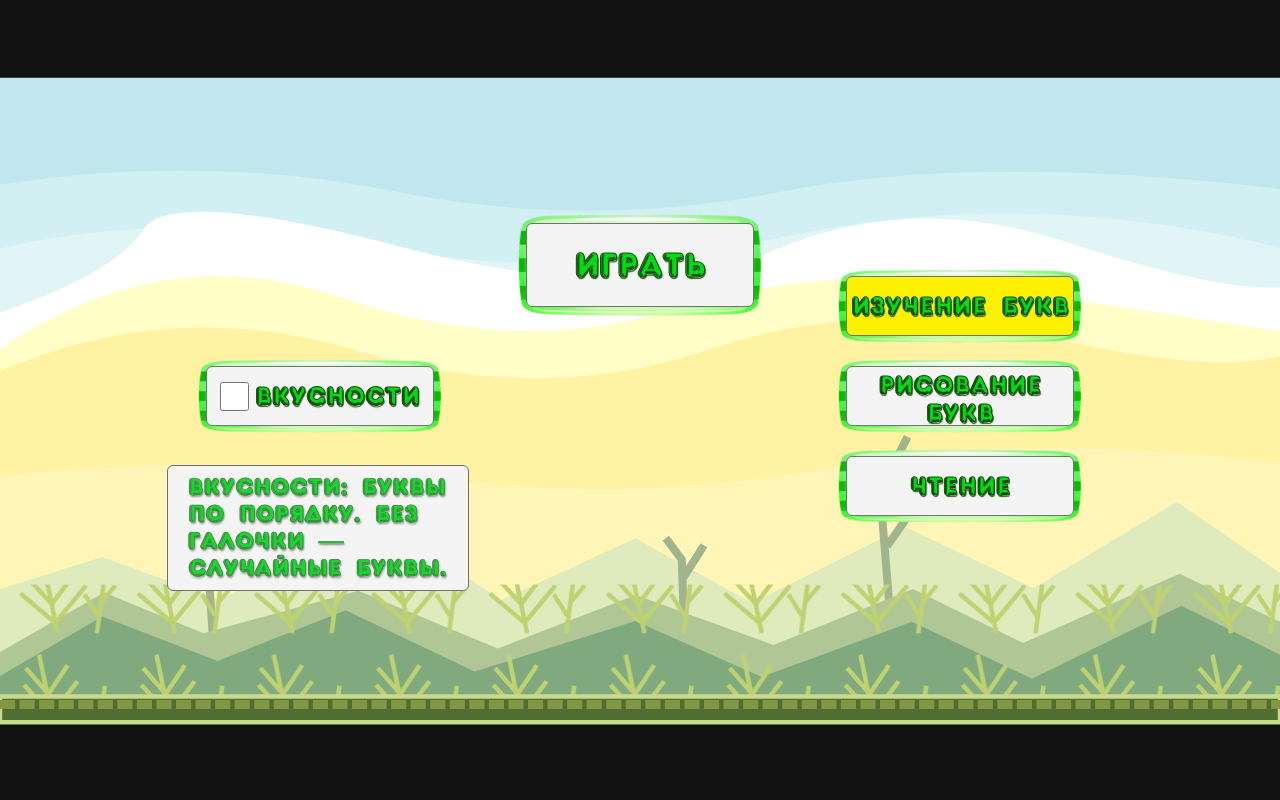
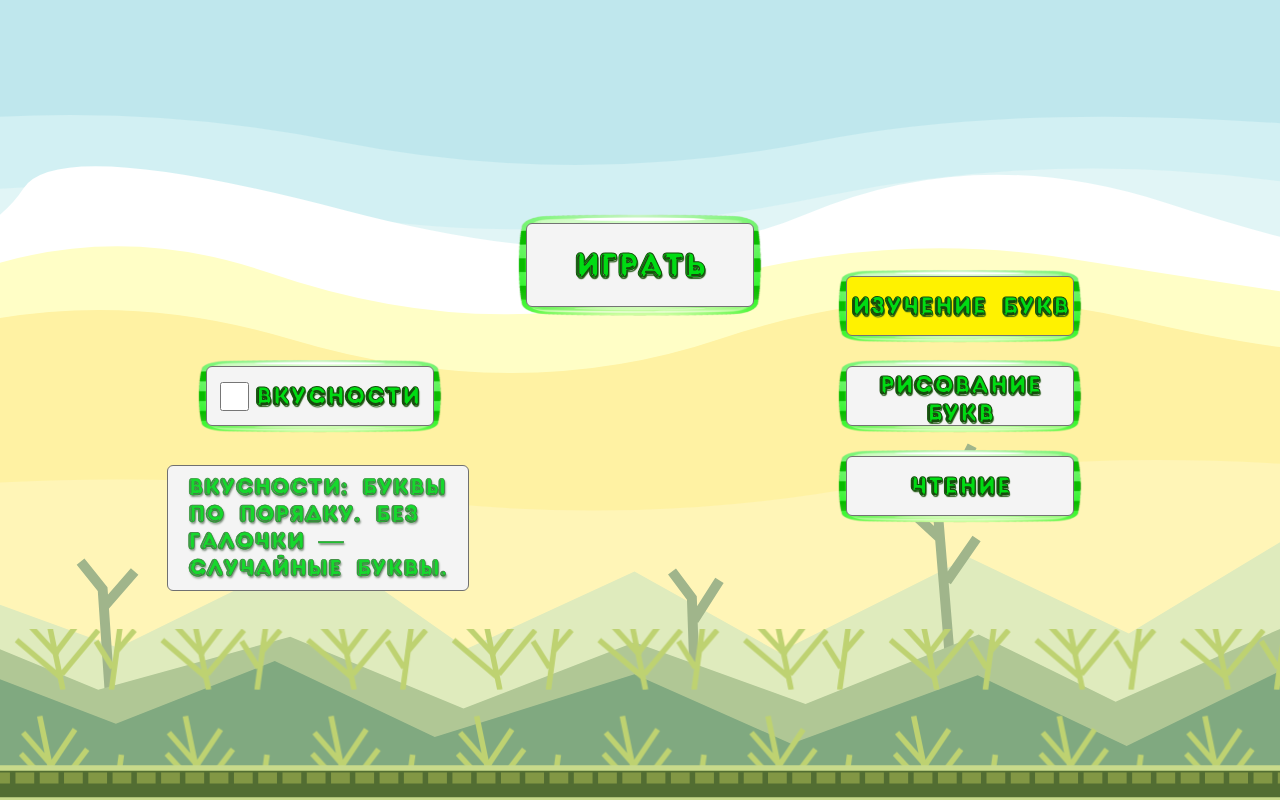
Before and after one commit to lesl22574/pr-agent1, a plain HTML site: page 1/index.html in a window 1280 px wide. Drawn offline with Linux system fonts and the light colour scheme.

Commit message:
Добавить полноэкранные фоны и музыку стартового меню
Co-authored-by: arena-agent <297053741+arena-agent@users.noreply.github.com>

```diff
--- a/1/css/style.css
+++ b/1/css/style.css
@@ -16,12 +16,16 @@ html, body {
   transform-origin: center center;
 }
 
-/* ---- Фон (placeholder: положите assets/img/bg.jpg) ---- */
+/* Фон независим от масштаба игрового поля и заполняет весь экран. */
 #bg {
-  position: absolute; inset: 0;
-  background:
-    url('../assets/img/bg.jpg') center / cover no-repeat,
-    linear-gradient(180deg, #9ddcf5 0%, #f5c6e6 45%, #b9ea8a 60%, #7fd36a 100%);
+  position: fixed; inset: 0; pointer-events: none;
+  background: #bfe7ed url('../assets/menu-bg.svg') center / cover no-repeat;
+}
+#bg.learning {
+  background-image: url('../assets/img/51.jpg'), url('../assets/menu-bg.svg');
+}
+#bg.wiping {
+  background-image: url('../wipe/assets/bg.png');
 }
 
 .screen { position: absolute; inset: 0; }
@@ -244,7 +248,7 @@ html, body {
   font-weight: 400;
   font-style: normal;
 }
-#bg { background: url('../assets/menu-bg.svg') center / 100% 100% no-repeat; }
+
 #start { display: block; background: transparent; }
 .candy {
   position: absolute; width: 300px; height: 86px; padding: 18px 28px;
@@ -271,4 +275,4 @@ html, body {
   font: 25px/1.08 Frankc, Arial, sans-serif; text-transform: uppercase; color: #16d82d;
   -webkit-text-stroke: .6px #397a3a; text-shadow: 1px 2px 2px #738673; }
 .restart { position: absolute; left: 490px; top: 580px; }
-#wipe { width: 1280px; height: 720px; border: 0; z-index: 6; background: #e8f5df; }
+#wipe { width: 1280px; height: 720px; border: 0; z-index: 6; background: transparent; }
--- a/1/index.html
+++ b/1/index.html
@@ -7,11 +7,12 @@
   <!-- SDK Яндекс Игр (GameReady) -->
   <script async src="https://yandex.ru/games/sdk/v2"></script>
   <link rel="preload" href="assets/fonts/frankc.woff2?v=2" as="font" type="font/woff2" crossorigin>
-  <link rel="stylesheet" href="css/style.css?v=2">
+  <link rel="stylesheet" href="css/style.css?v=3">
 </head>
 <body>
+  <div id="bg" aria-hidden="true"></div>
+  <audio id="menuMusic" src="assets/audio/Veselaya_karusel.mp3" preload="none" loop></audio>
   <div id="stage">
-    <div id="bg"></div>
 
     <!-- ===== Режим 1: выбор карточки с буквой ===== -->
     <div id="game" class="screen hidden">
--- a/1/js/game.js
+++ b/1/js/game.js
@@ -13,7 +13,7 @@
 
   const $ = (id) => document.getElementById(id);
   const ui = {
-    stage: $('stage'),
+    stage: $('stage'), bg: $('bg'), menuMusic: $('menuMusic'),
     game: $('game'), pop: $('pop'), read: $('read'), hud: $('hud'),
     start: $('start'), end: $('end'), wipe: $('wipe'),
     count: $('count'), pic: $('pic'), letter: $('letter'), cards: $('cards'),
@@ -134,9 +134,26 @@
     }
   }
 
+  // Музыка звучит только в открытом меню; отказ автозапуска не мешает игре.
+  function updateMenuMusic() {
+    const music = ui.menuMusic;
+    if (!ui.start.classList.contains('hidden') && canSound() && !document.hidden) {
+      const attempt = music.play();
+      if (attempt && attempt.catch) attempt.catch(() => {});
+    } else {
+      music.pause();
+    }
+  }
+  window.addEventListener('pointerdown', updateMenuMusic);
+  window.addEventListener('keydown', updateMenuMusic);
+  document.addEventListener('visibilitychange', updateMenuMusic);
+
   // ---------- Экраны ----------
   function showScreen(screen) {
     [ui.game, ui.pop, ui.read, ui.start, ui.end, ui.wipe].forEach((el) => el.classList.toggle('hidden', el !== screen));
+    ui.bg.classList.toggle('learning', screen === ui.game || screen === ui.pop || screen === ui.read || (screen === ui.end && mode !== 'wipe'));
+    ui.bg.classList.toggle('wiping', screen === ui.wipe);
+    updateMenuMusic();
     const inGame = (screen === ui.game || screen === ui.pop || screen === ui.read || screen === ui.wipe);
     ui.hud.classList.toggle('hidden', !inGame);
     ui.btnSettings.classList.toggle('hidden', screen === ui.wipe);
--- a/1/wipe/css/style.css
+++ b/1/wipe/css/style.css
@@ -321,3 +321,10 @@ html, body {
 #winButtons button:hover { transform: translateY(-2px); }
 #winButtons button:active { transform: translateY(2px); box-shadow: 0 1px 0 #2fa843; }
 #againBtn { background: #8fd45f; box-shadow: 0 4px 0 #6cae3d; }
+
+/* Встроенная сцена пропускает общий полноэкранный фон родительской игры.
+   При отдельном открытии фон также заполняет окно с обрезкой краёв. */
+html { background: #aee0f2 url('../assets/bg.png') center / cover no-repeat fixed; }
+html.embedded { background: transparent; }
+body { background: transparent; }
+#bg { display: none; }
```
Also changed, not shown: 1/wipe/scene.html (+2 -1 lines), scripts/order.test.js (+16 -1 lines), 1 other file.
